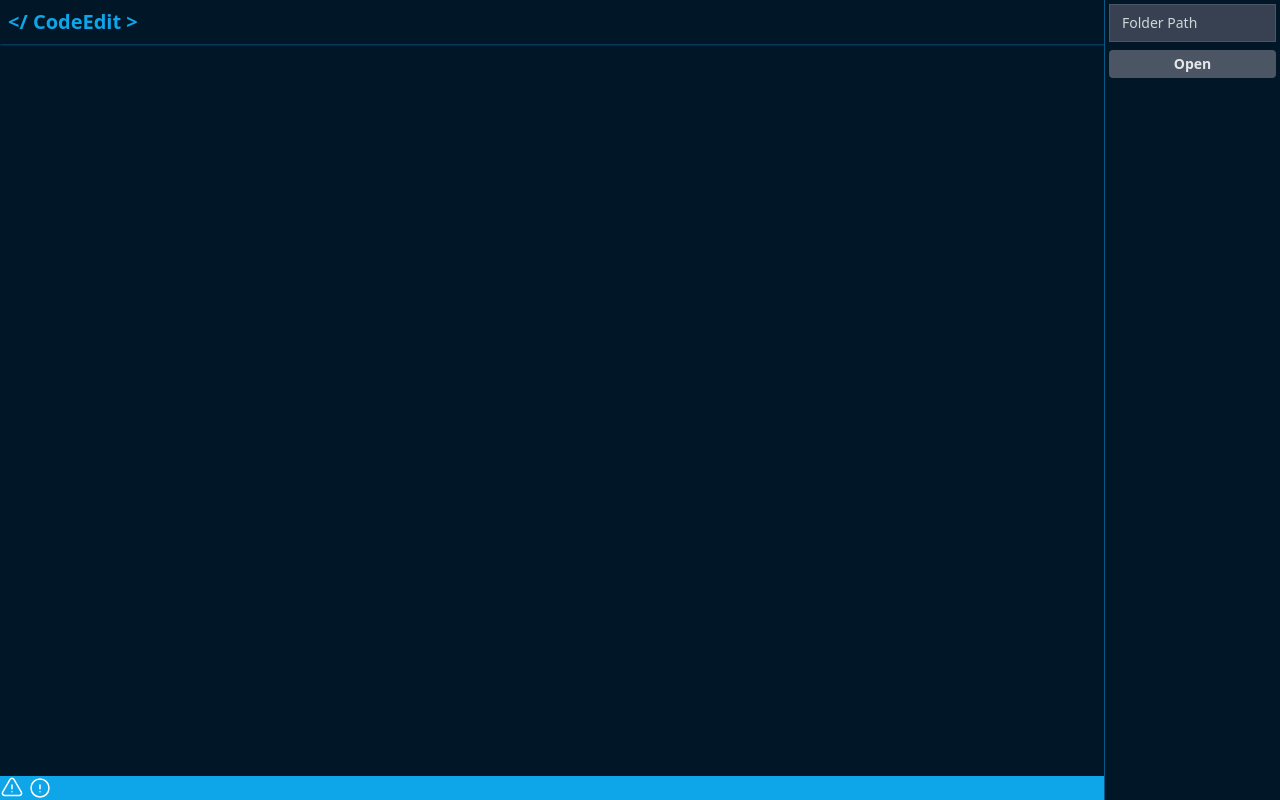
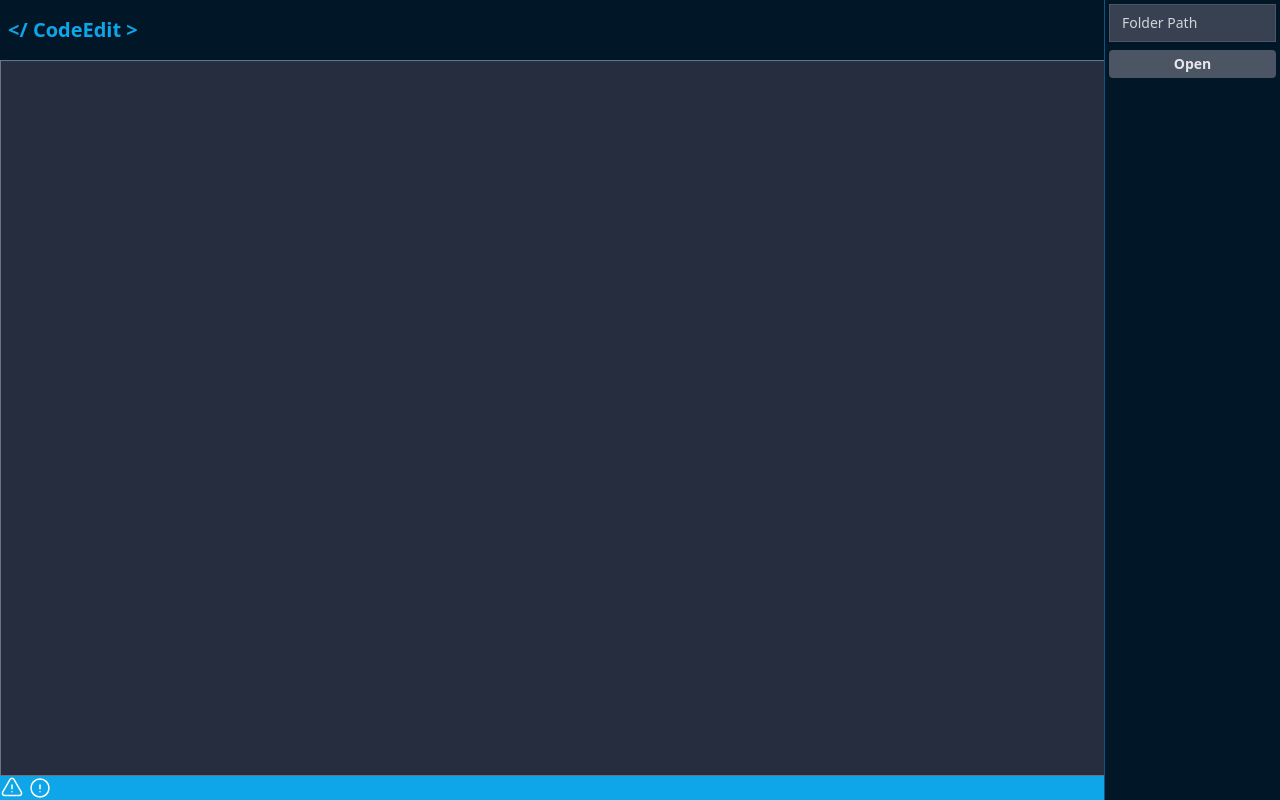
Before and after one commit to OthDr/Codedit, a React (Vite) app: page /file in a window 1280 px wide. Built offline with nearby package versions, Linux system fonts and the light colour scheme.

Commit message:
minor changes file edit UI

```diff
--- a/src/components/files/FileEdit.jsx
+++ b/src/components/files/FileEdit.jsx
@@ -20,7 +20,7 @@ const FileEdit = () => {
   const FileToBar = () => {};
   console.log(data);
   return (
-    <div className="bg-[#011627] text-white flex flex-col justify-between h-screen">
+    <div className="bg-slate-900/90 text-white flex flex-col justify-between h-screen">
       <TopBar
         fileName={data.fileName}
         fileExtension={data.fileExtension}
@@ -28,7 +28,7 @@ const FileEdit = () => {
       />
       <SideBar childToParent={childToParent} />
 
-      {data.fileContent ? (
+      {/* {data.fileContent ? (
         <div className="flex-auto mr-32 pr-4">
           <textarea
             className="text-sm block w-full h-full  bg-transparent placeholder-gray-300 text-white border-1 ring-transparent focus:ring-0 focus:border-sky-500"
@@ -38,7 +38,13 @@ const FileEdit = () => {
         </div>
       ) : (
         ''
-      )}
+      )} */}
+      <textarea
+            className="text-sm block w-full h-full  bg-transparent placeholder-gray-300 text-white border-1 ring-transparent focus:ring-0 focus:border-sky-500"
+            value={data.fileContent}
+            spellCheck={false}
+          />
+
       <BottomBar />
     </div>
   );
--- a/src/components/main/inc/TopBar.jsx
+++ b/src/components/main/inc/TopBar.jsx
@@ -3,7 +3,7 @@ import { TiDocument } from 'react-icons/ti';
 
 const TopBar = (props) => {
   return (
-    <nav className="w-full shadow-sm shadow-sky-900 mb-2">
+    <nav className="bg-[#011627] w-full shadow-sm shadow-sky-900 py-2 ">
       <div className="flex items-center">
         {/* Title Section */}
         <h1 className="w-fit text-left font-bold text-xl p-2 text-sky-500">
```
